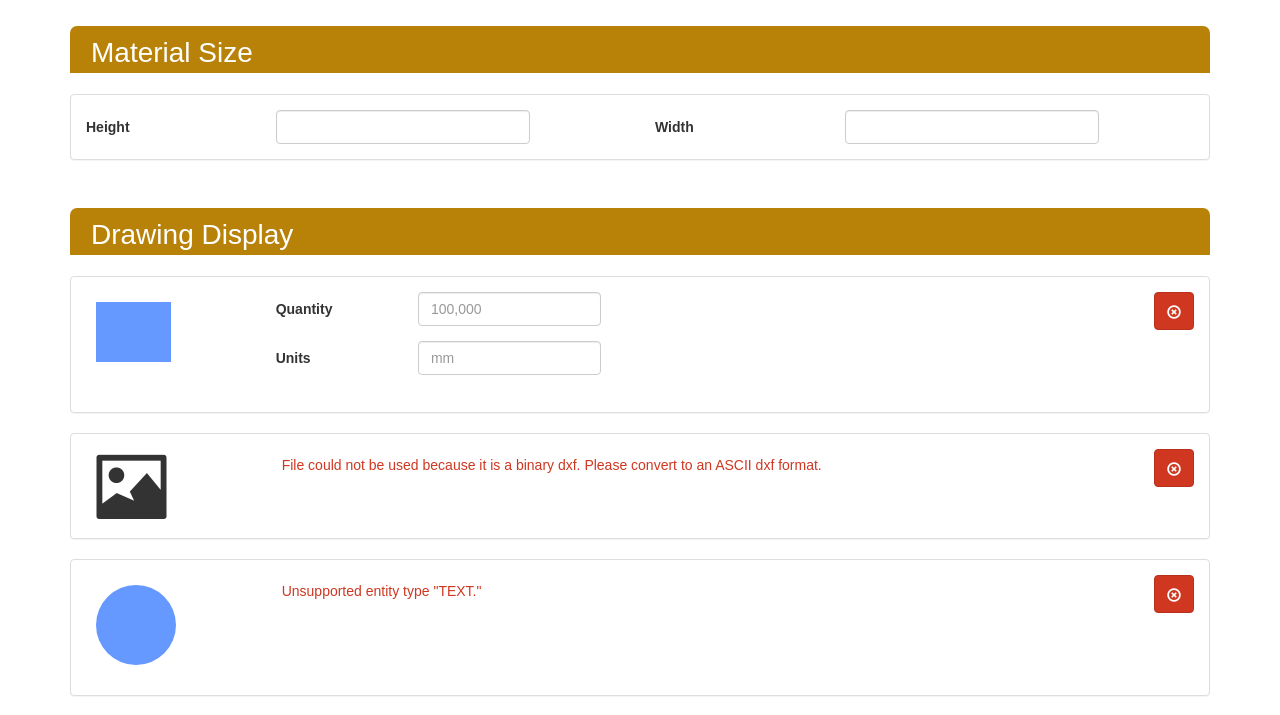
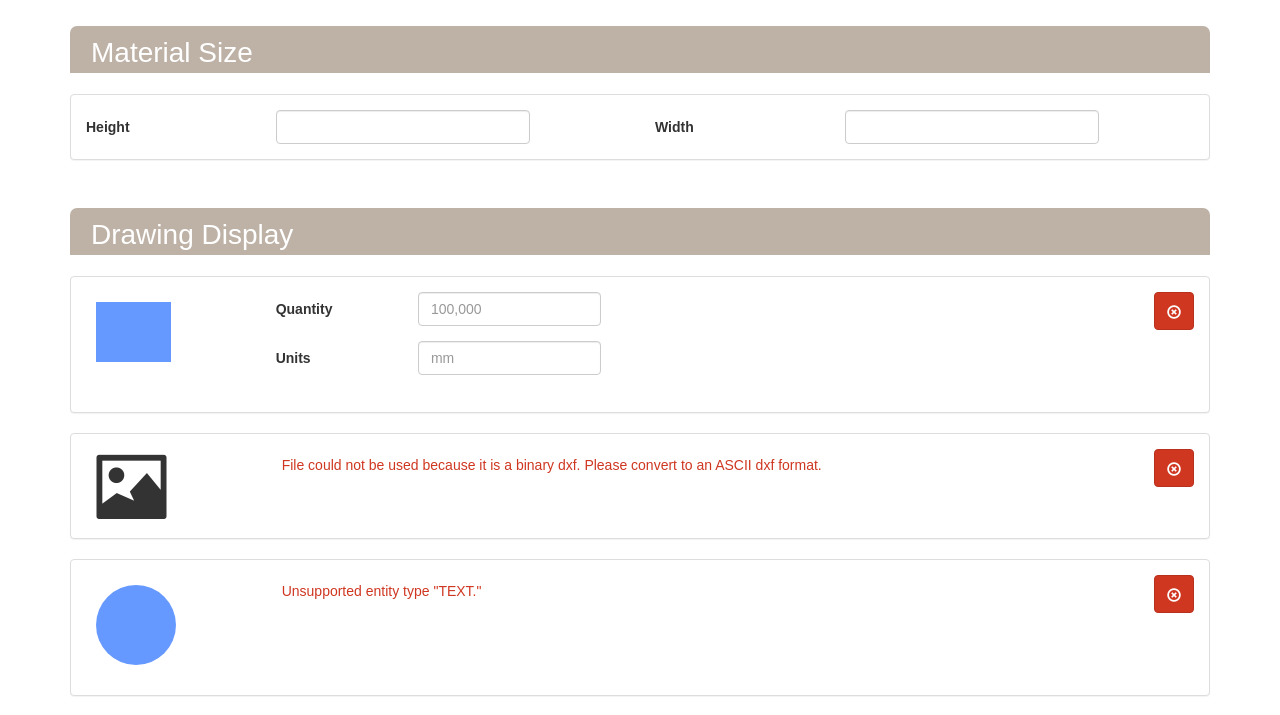
Before and after one commit to SKBruck/rusnack-pd, a plain HTML site: page index.html in a window 1280 px wide. Shown: the part 54-769 px from the top of the page. Drawn offline with nearby package versions, Linux system fonts and the light colour scheme.

Commit message:
New neutral header color option

```diff
--- a/css/styles.css
+++ b/css/styles.css
@@ -33,7 +33,7 @@ body {
   font-size: 2em;
   padding-left: .75em;
   color: #fff;
-  background-color: #b88209;
+  background-color: #BEB2A7;
   padding-top: .25em;
   border-bottom: 0;
   border-top-left-radius: .25em;
```
